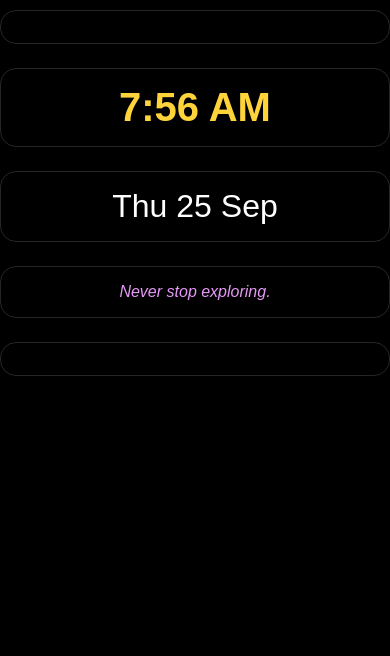
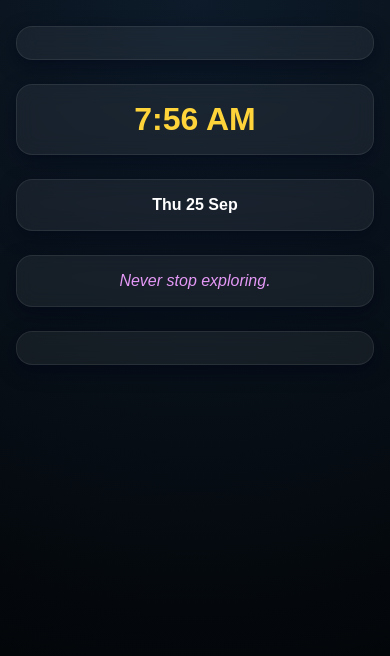
Before and after one commit to Aminkhan-mid/Personal-Dashboard-EXT, a plain HTML site: page index.html in a window 390 px wide. Drawn offline with Linux system fonts and the light colour scheme; no server answers.

Commit message:
ai generated css, for learning.

```diff
--- a/index.css
+++ b/index.css
@@ -1,110 +1,109 @@
-/* Reset */
+/* ===== Reset ===== */
 * {
   margin: 0;
   padding: 0;
   box-sizing: border-box;
   font-family: "Poppins", sans-serif;
-  color: white;
-  background-color: black;
-}
-body > div{
-    display: grid;
-    grid-template-columns: repeat(auto-fit, minmax(280px, 1fr));
-    gap: 1.5rem;
-    width: 100%;
-    max-width: 1000px;
-    margin: 10px 0;
-}
-#weather, #time, #dates, #quote, #pokemon{
-    background: rgba(255, 255, 255, 0.07);
-    backdrop-filter: blur(13px);
-    border: 1px solid rgba(255, 255, 255, 0.15);
-    border-radius: 16px;
-    padding: 1rem;
-    text-align: center;
-    box-shadow: 0 4px 20px rgba(0,0,0,0.3);
-    transition: transform 0.2s ease, box-shadow 0.2s ease;
-    cursor: pointer;
-    background-color: transparent;
+  color: #fff;
+  -webkit-font-smoothing: antialiased;
+  -moz-osx-font-smoothing: grayscale;
 }
 
-#weather:hover, #time:hover, #dates:hover, #quote:hover, #pokemon:hover{
-    transform: translateY(10px);
-    box-shadow: 0 8px 24px rgba(0, 0, 0, 0.4);
+/* ===== Page ===== */
+body {
+  min-height: 100vh;
+  display: flex;
+  justify-content: center;
+  align-items: flex-start; /* allow normal scrolling on mobile */
+  background: radial-gradient(circle at top, #0d1b2a, #000);
+  color: #f1f1f1;
+  padding: 2rem;
 }
 
-
-.weather-child{
-    display: flex;
-    flex-direction: column;
-    align-items: center;
-}
-.weather-child img{
-    width: 70px;
-    height: 70px;
-}
-.weather-child p{
-    font-size: 2rem;
-    color: orange;
+/* ===== Grid container (keeps your existing HTML structure body > div) ===== */
+body > div {
+  width: 100%;
+  max-width: 1000px;
+  margin: 10px 0;
+  display: grid;
+  grid-template-columns: repeat(auto-fit, minmax(260px, 1fr)); /* responsive columns */
+  gap: 1.5rem;
 }
 
-/* Time */
+/* ===== Cards ===== */
+#weather, #time, #dates, #quote, #pokemon {
+  background: rgba(255, 255, 255, 0.06);
+  backdrop-filter: blur(10px);
+  -webkit-backdrop-filter: blur(10px);
+  border-radius: 16px;
+  border: 1px solid rgba(255, 255, 255, 0.08);
+  padding: 1rem;
+  text-align: center;
+  box-shadow: 0 6px 18px rgba(2,6,23,0.6);
+  transition: transform .18s ease, box-shadow .18s ease;
+  cursor: default;
+}
+
+/* subtle lift on hover (only noticeable on non-touch) */
+#weather:hover, #time:hover, #dates:hover, #quote:hover, #pokemon:hover {
+  transform: translateY(-6px);
+  box-shadow: 0 14px 30px rgba(2,6,23,0.6);
+}
+
+/* ===== Weather ===== */
+.weather-child { display:flex; flex-direction:column; align-items:center; gap:.35rem; }
+.weather-icon { width: 70px; height: 70px; }
+.city-name { font-weight:600; color:#74c0fc; font-size:1.05rem; }
+
+/* ===== Time & Date ===== */
 #time {
   font-size: 2.5rem;
-  font-weight: bold;
+  font-weight: 700;
   color: #ffd43b;
-  display: flex;
-  justify-content: center;
-  align-items: center;
+  display:flex;
+  justify-content:center;
+  align-items:center;
+}
+#dates {
+  font-size: 1.05rem;
+  font-weight: 600;
+  color: #a5d8ff;
+  display:flex;
+  justify-content:center;
+  align-items:center;
 }
 
-/* Date */
-#dates {
-  font-size: 2rem;
-  font-weight: 500;
-  color: #a5d8ff;
-  display: flex;
-  justify-content: center;
-  align-items: center;
+/* ===== Quote ===== */
+#quote { min-height: 48px; display:flex; align-items:center; justify-content:center; }
+.quote { font-size: 1rem; font-style: italic; color: #e599f7; padding: 0 .5rem; }
+
+/* ===== Pokémon ===== */
+#pokemon { display:flex; flex-direction:column; align-items:center; gap:.35rem; }
+.pokemon-img { width: 140px; height: 140px; image-rendering: pixelated; }
+.pokemon-name { font-size: 1.25rem; color: aquamarine; text-transform: capitalize; }
+#pokemon p { margin: .2rem 0; }
+.ability {
+  display:inline-block;
+  background: rgba(255,255,255,0.04);
+  border: 1px solid rgba(255,255,255,0.06);
+  border-radius: 12px;
+  padding: .25rem .6rem;
+  margin: .2rem;
+  font-size: .85rem;
+  color: #94d82d;
 }
 
-/* Quotes */
-#quote{
-    height: fit-content;
-    display: block;
-}
-.quote {
-  font-size: 1rem;
-  font-style: italic;
-  color: #e599f7;
+/* ===== Responsive tweaks ===== */
+/* tablet-ish */
+@media (max-width: 900px) {
+  body > div { grid-template-columns: repeat(auto-fit, minmax(220px, 1fr)); }
 }
 
-/* Pokémon */
-#pokemon {
-  display: flex;
-  flex-direction: column;
-  align-items: center;
+/* phones: force single column */
+@media (max-width: 600px) {
+  body > div { grid-template-columns: 1fr; }
+  body { padding: 1rem; }
+  #time { font-size: 2rem; }
+  #dates { font-size: 1rem; }
+  .pokemon-img { width: 90px; height: 90px; }
 }
-.pokemon-img {
-  width: 220px;
-  height: 220px;
-  image-rendering: pixelated;
-  margin-bottom: 0.5rem;
-}
-.pokemon-name{
-    font-size: 2rem;
-    color:aquamarine;
-}
-#pokemon p {
-  margin: 0.2rem 0;
-}
-.ability {
-  display: inline-block;
-  background: rgba(255,255,255,0.1);
-  border: 1px solid rgba(255,255,255,0.2);
-  border-radius: 12px;
-  padding: 0.3rem 0.6rem;
-  margin: 0.2rem;
-  font-size: 0.85rem;
-  color: #94d82d;
-}
--- a/index.html
+++ b/index.html
@@ -2,6 +2,7 @@
 <html lang="en">
 <head>
   <meta charset="UTF-8">
+  <meta name="viewport" content="width=device-width, initial-scale=1">
   <title>My Saved Pins</title>
   <!-- CSS Link -->
   <link rel="stylesheet" href="./index.css">
```
